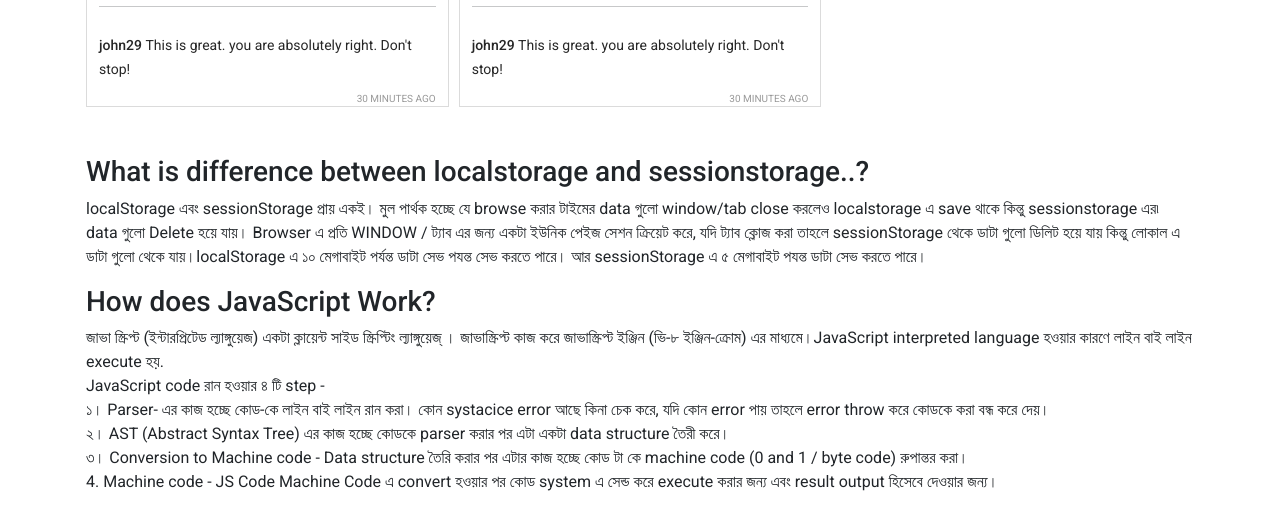
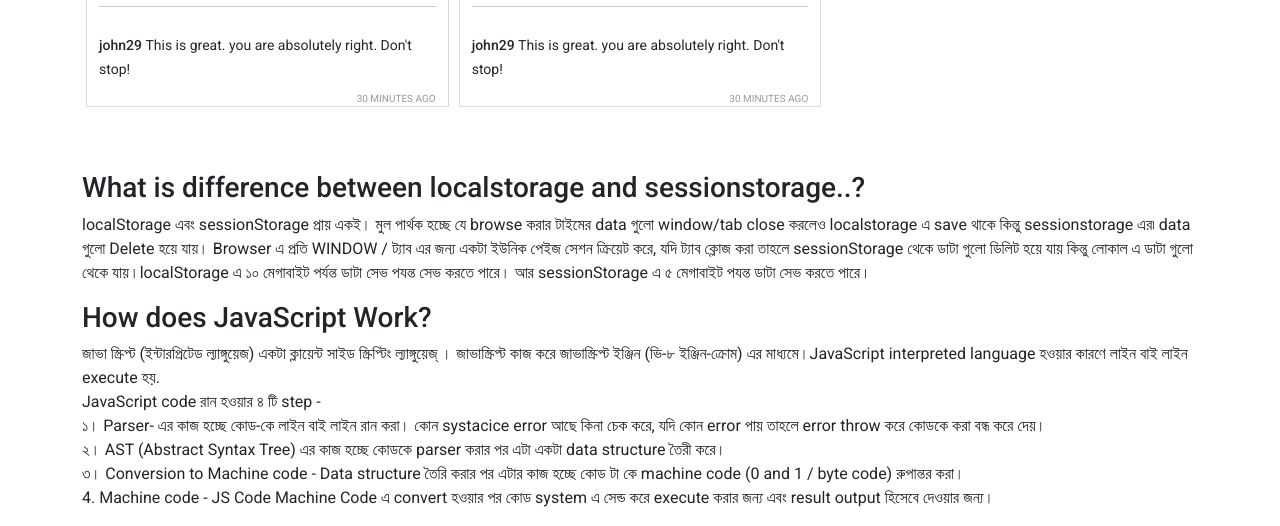
Before and after one commit to tayefulislam/Insta-Sohor, a plain HTML site: page index.html in a window 1280 px wide. Shown: the part 1425-1951 px from the top of the page. Drawn offline with nearby package versions, Linux system fonts and the light colour scheme.

Commit message:
comment add

```diff
--- a/index.html
+++ b/index.html
@@ -59,7 +59,11 @@
 
         </div>
 
-        <section id="question" class="mt-5">
+
+    </main>
+
+    <!-- question section -->
+    <section id="question" class="mt-5 container">
 
         <div>
             <h3>What is difference between localstorage and sessionstorage..?</h3>
@@ -116,7 +120,6 @@
         </div>
 
     </section>
-    </main>
 
 
     <footer></footer>
```
Lines whose indentation alone changed are shown as unchanged.
